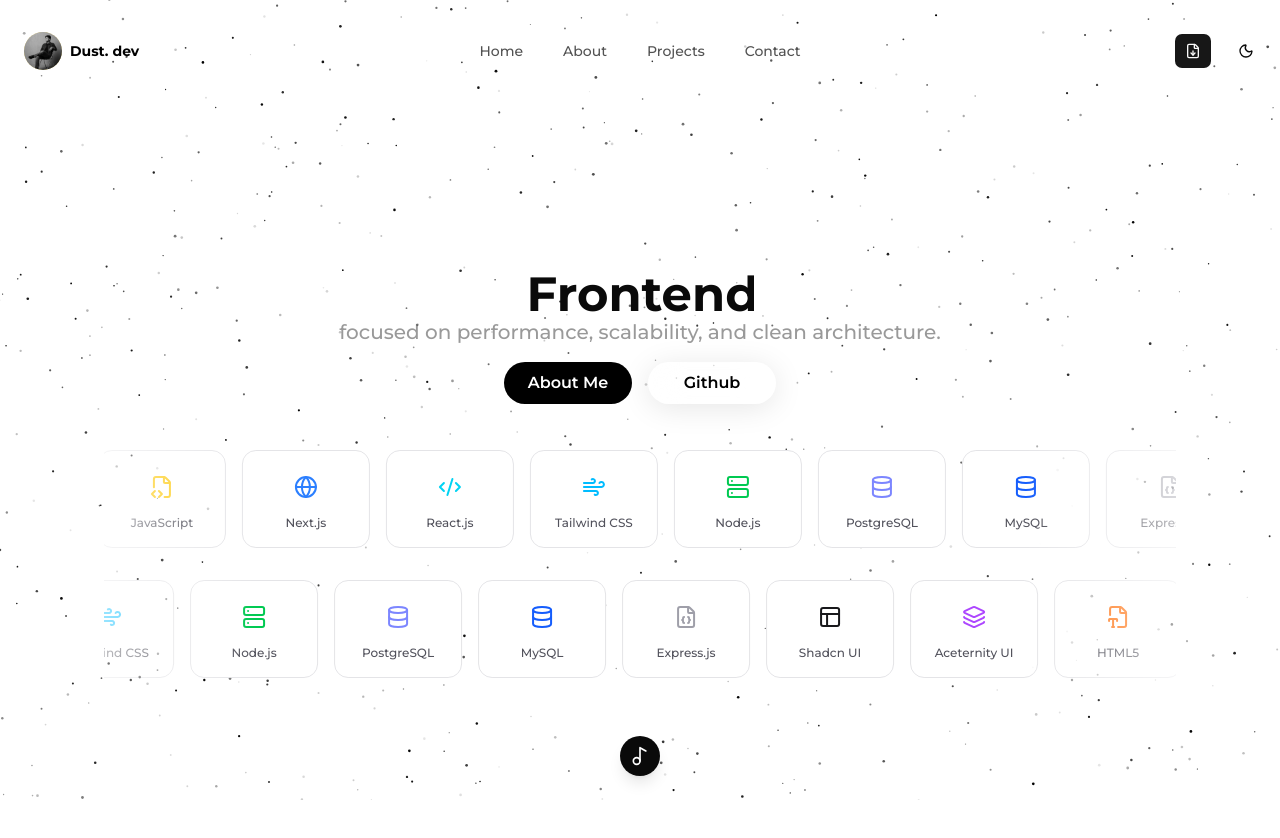
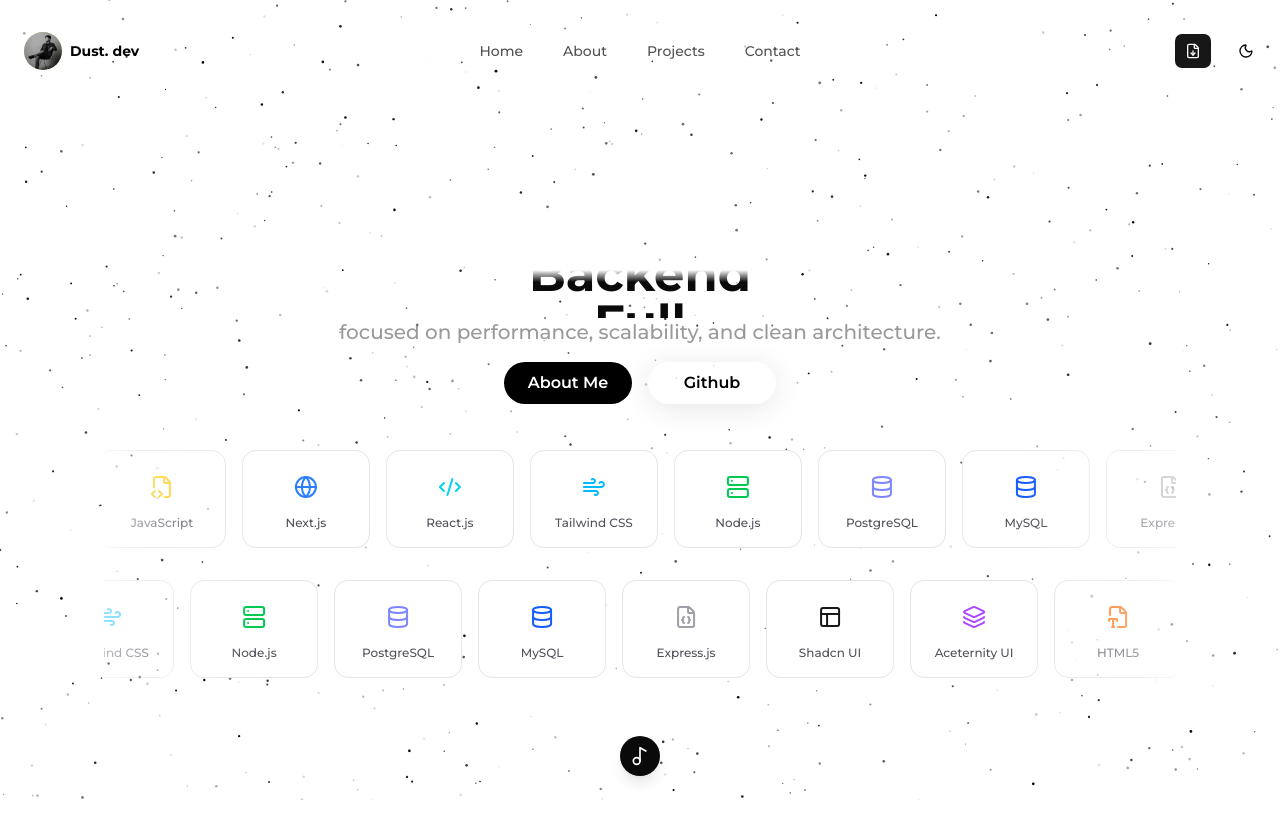
Before and after one commit to Phoenixixixi/portofolio-mugiwara, a Next.js app: page / in a window 1280 px wide. Shown: the top 838 px of the page. Built offline with nearby package versions, Linux system fonts and the light colour scheme.

Commit message:
add new animation feature

```diff
--- a/components/ui/home/text.tsx
+++ b/components/ui/home/text.tsx
@@ -1,6 +1,7 @@
 'use client'
 
-import { useRef, useEffect, useState } from 'react'
+import { useRef, useLayoutEffect, useState } from 'react'
+import { motion } from 'motion/react'
 
 interface TextSize {
   height: number
@@ -14,14 +15,12 @@ export default function Animation() {
 
   const [max, setMax] = useState<Partial<TextSize>>({})
 
-  useEffect(() => {
+  useLayoutEffect(() => {
     const updateSize = () => {
-      const sizes = textSize.current.map((element) => {
-        return {
+      const sizes = textSize.current.map((element) => ({
         height: element.clientHeight,
         width: element.clientWidth,
-        }
-      })
+      }))
 
       if (sizes.length > 0) {
         setMax(searchMaxValue(sizes))
@@ -43,6 +42,22 @@ export default function Animation() {
       style={{
         width: `${max.width}px`,
         height: `${max.height}px`,
+        maskImage:
+          'linear-gradient(to bottom, transparent 0%, black 25%, black 100%)',
+        WebkitMaskImage:
+          'linear-gradient(to bottom, transparent 0%, black 25%, black 100%)',
+      }}
+    >
+      <motion.div
+        animate={{
+          y: [0, -max.height, -max.height * 2, 0],
+        }}
+        transition={{
+          duration: 10,
+          times: [0, 0.4, 0.75, 1],
+          ease: 'easeInOut',
+          repeat: Infinity,
+          repeatDelay: 2,
         }}
       >
         {text.map((value, index) => (
@@ -58,6 +73,7 @@ export default function Animation() {
             {value}
           </div>
         ))}
+      </motion.div>
     </div>
   )
 }
```
Lines whose indentation alone changed are shown as unchanged.
